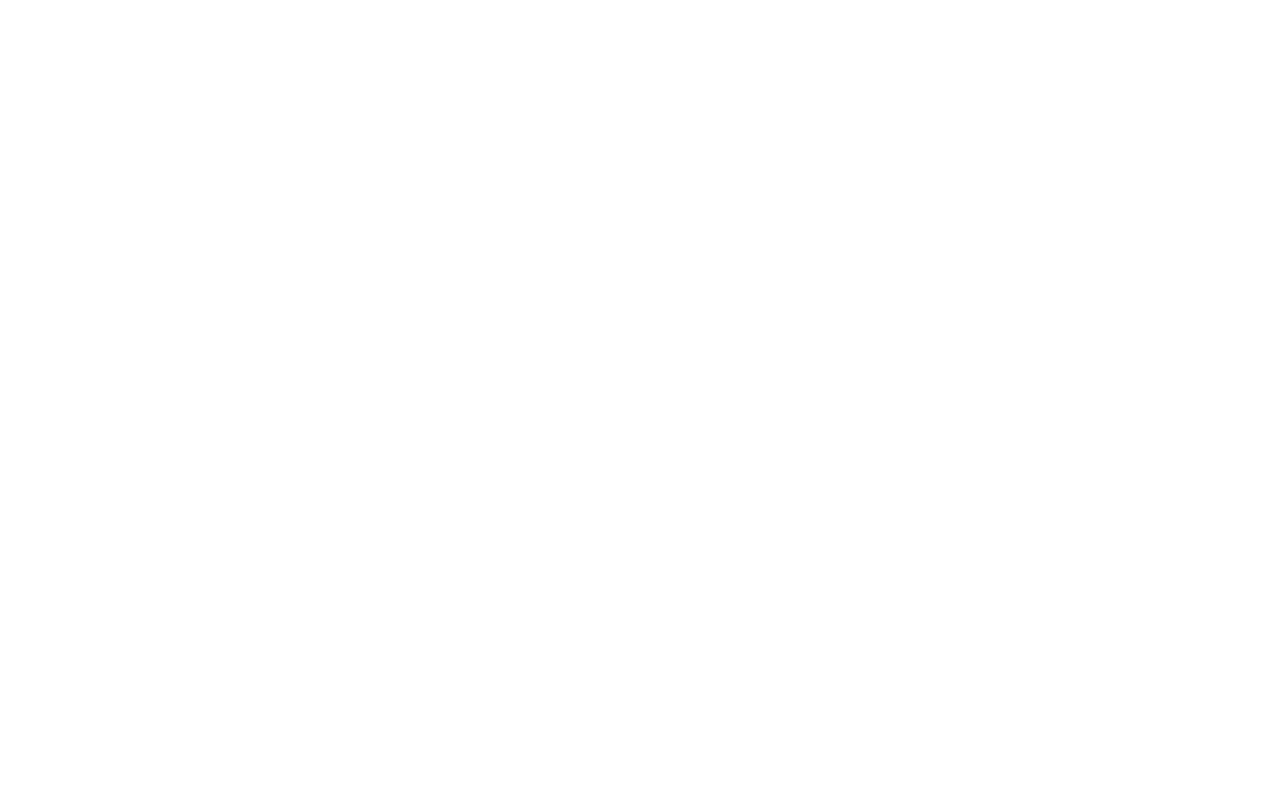
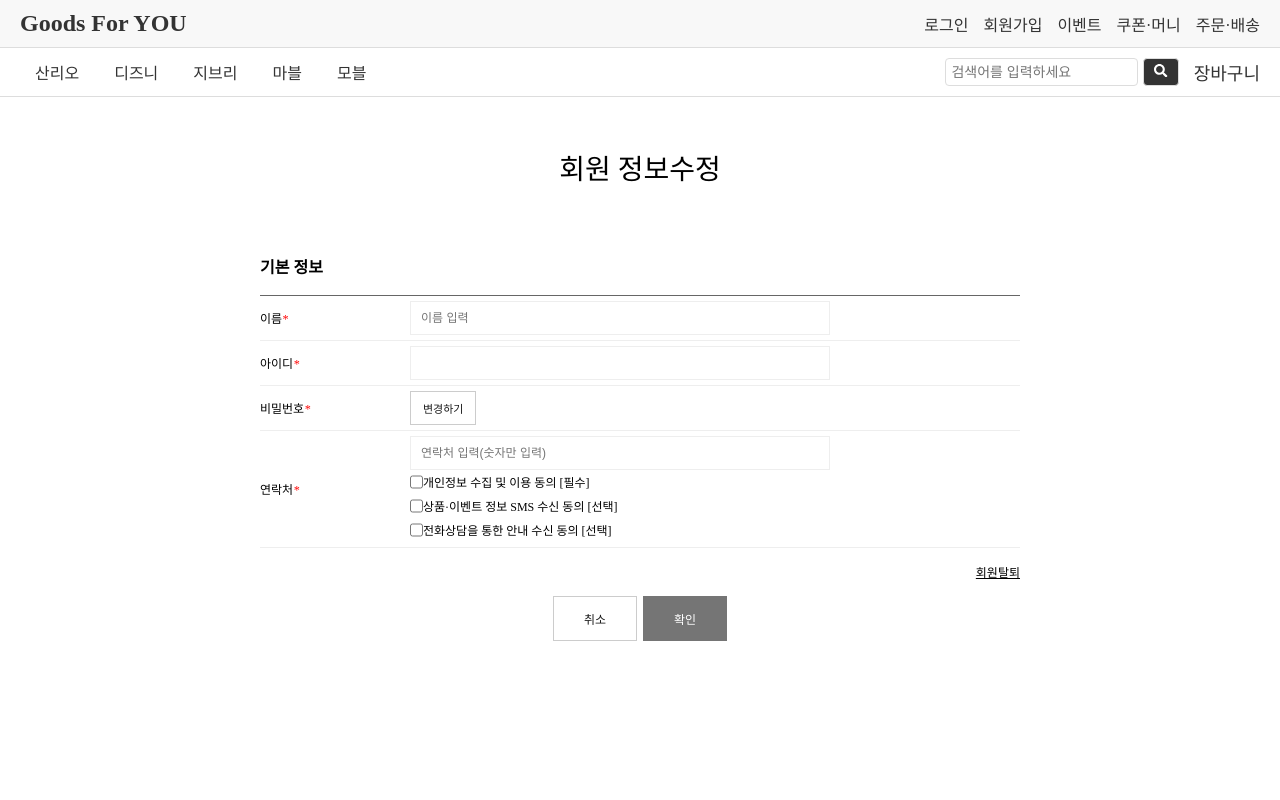
Before and after one commit to Chaerini/Moble_Goods, a React (Create React App) app in the folder client/: page /profile in a window 1280 px wide. Before the commit this address had no page. Shown: the top 800 px of the page. Built offline with nearby package versions, Linux system fonts and the light colour scheme.

Commit message:
app.js 수정

```diff
--- a/client/src/App.js
+++ b/client/src/App.js
@@ -50,6 +50,7 @@
 import GetNotice from "./pages/notice/getNotice";
 import UpdateNotice from "./pages/notice/updateNotice";
 import Withdraw from "./pages/withdraw/Withdraw";
+import Profile from "./pages/profile/Profile";
 
 function App() {
   return (
@@ -90,6 +91,7 @@
         <Route path="/ghibli" element={<Ghlist />} />
         <Route path="/marvel" element={<Mvlist />} />
         <Route path="/moble" element={<Mblist />} />
+        <Route path="/profile" element={<Profile />} />
         <Route path="/myreview" element={<MyReview />} />
         <Route path="/mycoupon" element={<MyCoupon />} />
         <Route path="/getcoupon" element={<GetCoupon />} />
--- a/client/src/pages/profile/Profile.jsx
+++ b/client/src/pages/profile/Profile.jsx
@@ -1,7 +1,13 @@
 import { useState } from 'react';
 import './profile.css';
+import Header from '../../component/header/header';
+import Navbar from '../../component/navbar/navbar';
+import Footer from '../../component/footer/footer';
+import { useNavigate } from "react-router-dom";
 
 const Profile = () => {
+    const navigate = useNavigate();
+
     const [isChangePassword, setIsChangePassword] = useState(false);
 
     const ChangePasswordClick = () => {
@@ -9,6 +15,10 @@
     }
 
     return (
+        <>
+            <Header />
+            <Navbar />
+
             <div className="profile">
                 <div className="profile-container">
                     <h1 className='profile-h1'>회원 정보수정</h1>
@@ -56,7 +66,7 @@
                         </div>
                     </div>
                     <div className='profile-bottom'>
-                    <span>회원탈퇴</span>
+                        <span onClick={() => navigate('/withdraw')}>회원탈퇴</span>
                     </div>
                     <div className='profile-button'>
                         <button className='profile-cancel-btn'>취소</button>
@@ -64,6 +74,8 @@
                     </div>
                 </div>
             </div>
+            <Footer />
+        </>
     );
 };
 
--- a/client/src/pages/profile/profile.css
+++ b/client/src/pages/profile/profile.css
@@ -1,9 +1,8 @@
 .profile {
     width: 100vw;
-    height: 100vh;
+    min-height: 100vh;
     display: flex;
     justify-content: center;
-    align-items: center;
 }
 
 .profile-container {
--- a/client/src/pages/withdraw/Withdraw.jsx
+++ b/client/src/pages/withdraw/Withdraw.jsx
@@ -2,8 +2,11 @@
 import Navbar from '../../component/navbar/navbar';
 import Header from '../../component/header/header';
 import Footer from '../../component/footer/footer';
+import { useNavigate } from "react-router-dom";
 
 const Withdraw = () => {
+    const navigate = useNavigate();
+
     return (
         <>
             <Header />
@@ -31,7 +34,7 @@
                     </div>
                     <div className='withdraw-bottom'>
                         <button className='withdraw-cancel'>취소</button>
-                        <button className='withdraw-withdraw'>회원탈퇴</button>
+                        <button className='withdraw-withdraw' onClick={() => navigate('/profile')}>회원탈퇴</button>
                     </div>
                 </div>
             </div>
--- a/client/src/pages/withdraw/withdraw.css
+++ b/client/src/pages/withdraw/withdraw.css
@@ -81,6 +81,7 @@
     text-align: center;
     background-color: #fff;
     border: 1px solid #ccc;
+    cursor: pointer;
 }
 
 .withdraw-withdraw {
@@ -91,4 +92,5 @@
     text-align: center;
     background-color: #303030;
     border: 1px solid #303030;
+    cursor: pointer;
 }
```
Lines whose indentation alone changed are shown as unchanged.
